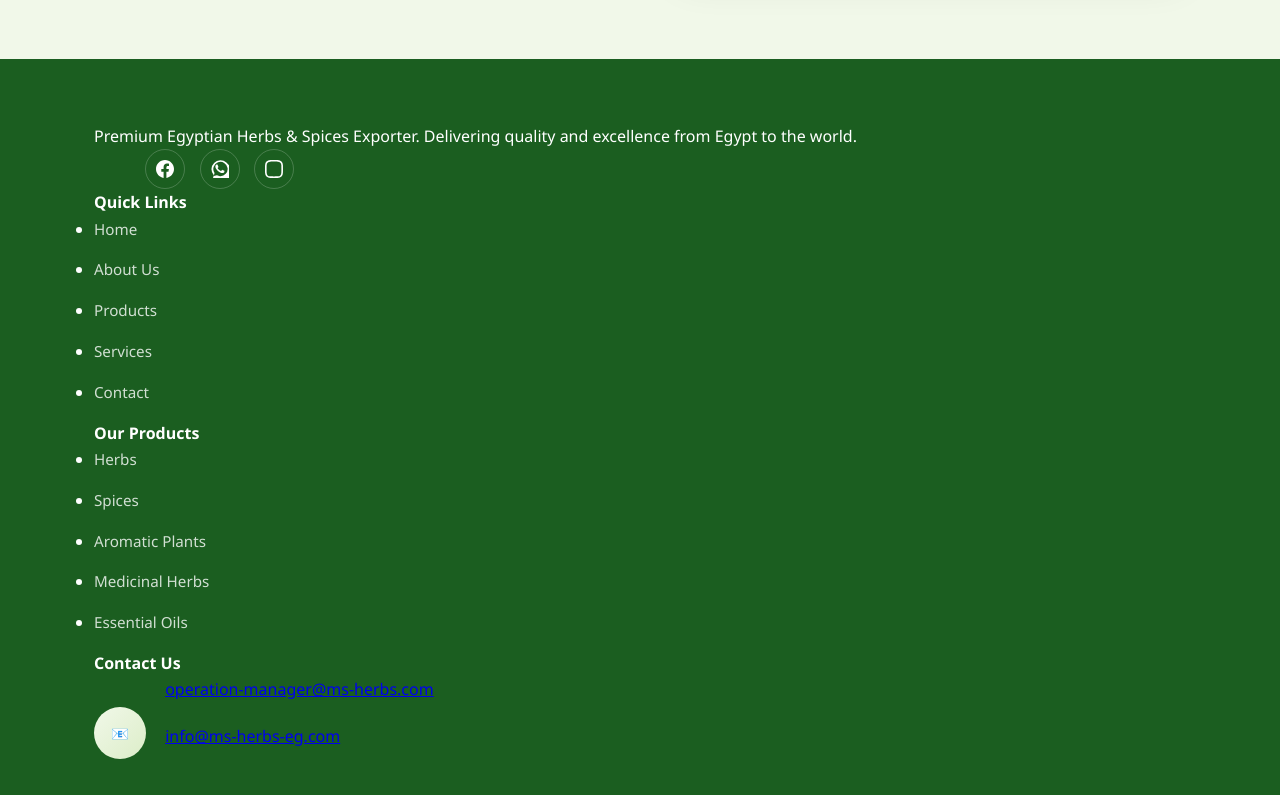
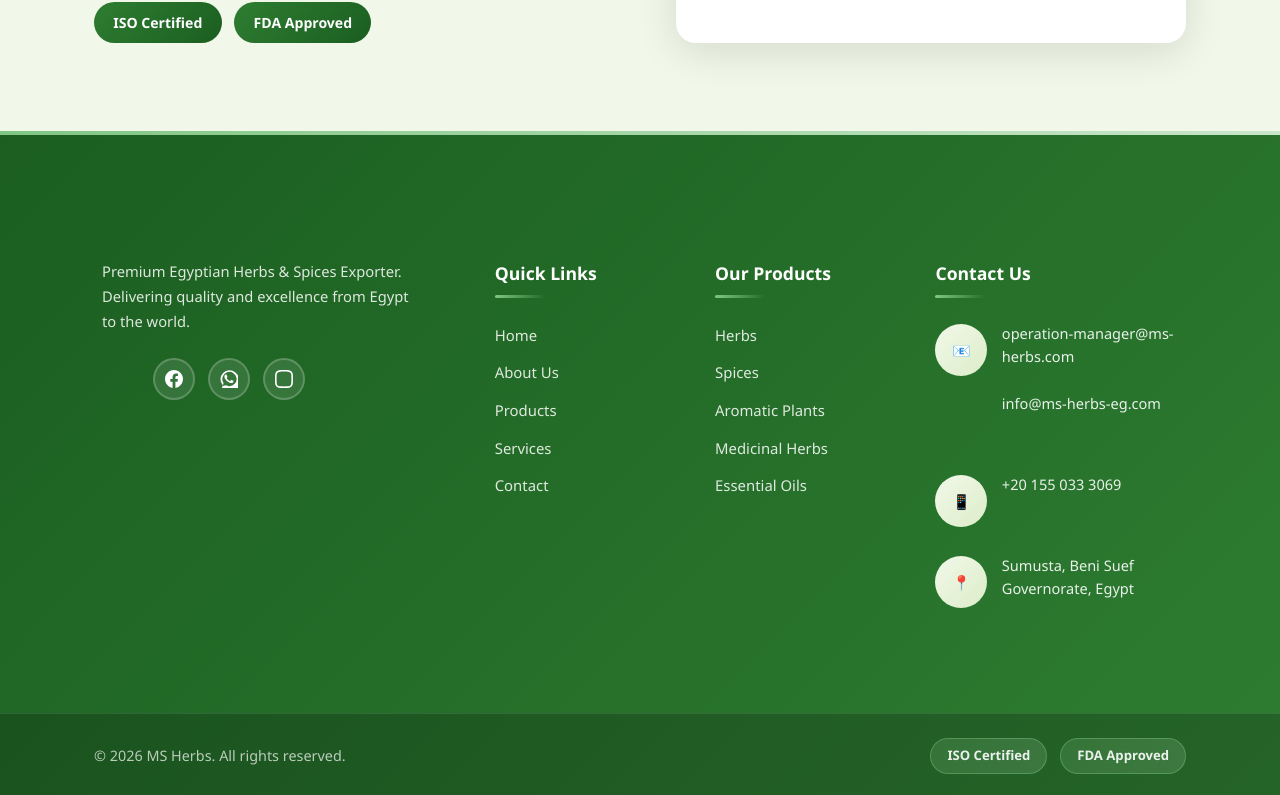
Before and after one commit to mahmoudali74/ms-herbs, a React (Create React App) app: page / in a window 1280 px wide. Shown: the part 8477-9272 px from the top of the page. Built offline with nearby package versions, Linux system fonts and the light colour scheme; the HTML template or start-up script is replaced by a standard one.

Commit message:
Implement footer styles and responsive design
Added footer styles including layout, branding, and responsive design adjustments.

```diff
--- a/src/App.css
+++ b/src/App.css
@@ -1837,338 +1837,364 @@ section {
   transform: translateY(-5px);
   box-shadow: 0 8px 30px rgba(46,125,50,0.4);
 }
-
-/* ===== RESPONSIVE ===== */
-@media (max-width: 992px) {
-  .about-grid,
-  .contact-wrapper {
-    grid-template-columns: 1fr;
-    gap: 3.5rem;
-  }
-
-  .footer-top {
-    grid-template-columns: 1fr 1fr;
-    gap: 3rem;
-  }
-
-  .footer-brand {
-    grid-column: 1 / -1;
-    max-width: 100%;
-    text-align: center;
-    margin-bottom: 1rem;
-  }
-
-  .social-links {
-    justify-content: center;
-  }
-
-  .footer-links h4::after,
-  .footer-contact h4::after {
-    left: 50%;
-    transform: translateX(-50%);
-  }
-
-  .footer-links,
-  .footer-contact {
-    text-align: center;
-  }
-
-  .footer-contact-item {
-    justify-content: center;
-  }
-
-  .modal-body {
-    grid-template-columns: 1fr;
-  }
-
-  .modal-image {
-    min-height: 250px;
-  }
-
-  .hero-stats {
-    flex-direction: column;
-    gap: 1.5rem;
-  }
-
-  .form-row {
-    grid-template-columns: 1fr;
-  }
-}
-
-@media (max-width: 768px) {
-  .nav-links,
-  .nav-cta,
-  .nav-search {
-    display: none;
-  }
-
-  .menu-toggle {
-    display: flex;
-  }
-
-  .nav-links.active {
-    display: flex;
-    flex-direction: column;
+/* ===== FOOTER STYLES ===== */
+.footer {
+  background: linear-gradient(135deg, #1B5E20 0%, #2E7D32 100%);
+  color: var(--white);
+  position: relative;
+}
+
+.footer::before {
+  content: '';
   position: absolute;
-    top: 100%;
+  top: 0;
   left: 0;
   right: 0;
-    background: var(--white);
-    padding: 1.5rem;
-    box-shadow: var(--shadow-lg);
-    gap: 1rem;
-  }
-
-  .nav-links.active a {
-    color: var(--text-dark);
-  }
-
-  .logo-img {
-    height: 45px;
-  }
-
-  .hero h1 {
-    font-size: 2.5rem;
-  }
-
-  .highlight {
-    font-size: 2.2rem;
-  }
-
-  .hero-buttons {
-    flex-direction: column;
-    align-items: center;
-  }
-
-  .hero-features {
-    flex-direction: column;
+  height: 4px;
+  background: linear-gradient(90deg, #81C784, #A5D6A7, #C8E6C9);
+}
+
+.footer-main {
+  padding: 4rem 0 2.5rem;
+}
+
+.footer-grid {
+  display: grid;
+  grid-template-columns: 2fr 1fr 1fr 1.5fr;
+  gap: 3rem;
+}
+
+/* Brand Column */
+.footer-col.brand-col {
+  padding-right: 1rem;
+}
+
+.footer-logo {
+  display: flex;
   align-items: center;
   gap: 0.8rem;
-  }
-
-  /* Footer Mobile Improvements */
-  .footer-top {
-    grid-template-columns: 1fr;
-    gap: 2.5rem;
-    text-align: center;
-    padding-bottom: 2rem;
-  }
-
-  .footer-brand {
-    grid-column: 1 / -1;
-    max-width: 100%;
+  margin-bottom: 1.3rem;
+}
+
+.footer-logo .logo-icon {
+  width: 44px;
+  height: 44px;
+  background: linear-gradient(135deg, #81C784, #A5D6A7);
+  border-radius: 12px;
+  display: flex;
+  align-items: center;
+  justify-content: center;
+  color: #1B5E20;
+  box-shadow: 0 4px 12px rgba(0, 0, 0, 0.2);
+}
+
+.footer-logo h3 {
+  font-size: 1.6rem;
+  font-weight: 700;
+  margin: 0;
+  color: var(--white);
+  letter-spacing: -0.5px;
+}
+
+.footer-desc {
+  font-size: 0.92rem;
+  line-height: 1.7;
+  color: rgba(255, 255, 255, 0.85);
   margin-bottom: 1.5rem;
-  }
-
-  .footer-logo-text {
-    justify-content: center;
-    padding-bottom: 1rem;
-    border-bottom: 1px solid rgba(255, 255, 255, 0.1);
-  }
-
-  .logo-name {
-    font-size: 1.5rem;
-  }
-
-  .logo-icon {
-    width: 42px;
-    height: 42px;
-  }
-
-  .footer-brand p {
-    padding-left: 0;
-    font-size: 0.9rem;
-    line-height: 1.6;
-    max-width: 90%;
-    margin: 1rem auto 1.5rem;
+  max-width: 320px;
 }
 
 .social-links {
-    padding-left: 0;
-    justify-content: center;
-    gap: 1rem;
-    margin-top: 0.5rem;
+  display: flex;
+  gap: 0.8rem;
 }
 
 .social-link {
   width: 42px;
   height: 42px;
+  border-radius: 50%;
+  display: flex;
+  align-items: center;
+  justify-content: center;
+  background: rgba(255, 255, 255, 0.1);
+  border: 2px solid rgba(255, 255, 255, 0.2);
+  transition: all 0.3s ease;
+  color: var(--white);
+}
+
+.social-link svg {
+  fill: currentColor;
+  width: 18px;
+  height: 18px;
+}
+
+.social-link:hover {
+  transform: translateY(-3px);
+  box-shadow: 0 6px 20px rgba(0, 0, 0, 0.3);
+}
+
+.social-link.facebook:hover {
+  background: #1877F2;
+  border-color: #1877F2;
+}
+
+.social-link.whatsapp:hover {
+  background: #25D366;
+  border-color: #25D366;
+}
+
+.social-link.instagram:hover {
+  background: linear-gradient(45deg, #f09433, #e6683c, #dc2743, #cc2366, #bc1888);
+  border-color: #bc1888;
+}
+
+/* Footer Columns */
+.footer-col {
+  padding: 0 0.5rem;
+}
+
+.footer-title {
+  font-size: 1.1rem;
+  font-weight: 700;
+  margin-bottom: 1.5rem;
+  color: var(--white);
+  position: relative;
+  padding-bottom: 0.6rem;
+}
+
+.footer-title::after {
+  content: '';
+  position: absolute;
+  left: 0;
+  bottom: 0;
+  width: 50px;
+  height: 3px;
+  background: linear-gradient(90deg, #81C784, transparent);
+  border-radius: 2px;
 }
 
 .footer-links {
+  list-style: none;
+  padding: 0;
+  margin: 0;
+}
+
+.footer-links li {
+  margin-bottom: 0.7rem;
+}
+
+.footer-links a {
+  color: rgba(255, 255, 255, 0.85);
+  text-decoration: none;
+  font-size: 0.93rem;
+  transition: all 0.3s ease;
+  display: inline-block;
+  position: relative;
+  padding-left: 0;
+}
+
+.footer-links a::before {
+  content: '→';
+  position: absolute;
+  left: -15px;
+  opacity: 0;
+  transition: all 0.3s ease;
+  color: #81C784;
+}
+
+.footer-links a:hover {
+  color: var(--white);
+  padding-left: 20px;
+}
+
+.footer-links a:hover::before {
+  opacity: 1;
+  left: 0;
+}
+
+/* Contact Info */
+.contact-info {
+  display: flex;
+  flex-direction: column;
+  gap: 1.1rem;
+}
+
+.contact-item {
+  display: flex;
+  align-items: flex-start;
+  gap: 0.9rem;
+}
+
+.contact-icon {
+  font-size: 1.3rem;
+  flex-shrink: 0;
+  margin-top: 2px;
+}
+
+.contact-details {
+  flex: 1;
+}
+
+.contact-details a,
+.contact-details p {
+  color: rgba(255, 255, 255, 0.9);
+  font-size: 0.91rem;
+  line-height: 1.6;
+  text-decoration: none;
+  transition: color 0.3s ease;
+  display: block;
+}
+
+.contact-details a:hover {
+  color: #81C784;
+}
+
+.contact-details a + a {
+  margin-top: 0.2rem;
+}
+
+/* Footer Bottom */
+.footer-bottom {
+  background: rgba(0, 0, 0, 0.2);
+  border-top: 1px solid rgba(255, 255, 255, 0.1);
+  padding: 1.5rem 0;
+  margin-top: 2rem;
+}
+
+.footer-bottom-content {
+  display: flex;
+  justify-content: space-between;
+  align-items: center;
+  flex-wrap: wrap;
+  gap: 1rem;
+}
+
+.footer-bottom p {
+  margin: 0;
+  font-size: 0.9rem;
+  color: rgba(255, 255, 255, 0.7);
+}
+
+.footer-badges {
+  display: flex;
+  gap: 0.8rem;
+  flex-wrap: wrap;
+}
+
+.badge {
+  background: linear-gradient(135deg, rgba(129, 199, 132, 0.2), rgba(165, 214, 167, 0.2));
+  border: 1px solid rgba(129, 199, 132, 0.4);
+  padding: 0.4rem 1rem;
+  border-radius: 20px;
+  font-size: 0.82rem;
+  font-weight: 600;
+  color: rgba(255, 255, 255, 0.9);
+  backdrop-filter: blur(10px);
+}
+
+/* Responsive Design */
+@media (max-width: 992px) {
+  .footer-grid {
+    grid-template-columns: 1fr 1fr;
+    gap: 2.5rem;
+  }
+
+  .footer-col.brand-col {
+    grid-column: 1 / -1;
+    padding-right: 0;
     text-align: center;
-    margin: 1.5rem 0;
-  }
-
-  .footer-links h4 {
-    font-size: 1.1rem;
-    margin-bottom: 1.5rem;
-  }
-
-  .footer-links h4::after {
+    padding-bottom: 2rem;
+    border-bottom: 1px solid rgba(255, 255, 255, 0.1);
+  }
+
+  .footer-logo {
+    justify-content: center;
+  }
+
+  .footer-desc {
+    max-width: 100%;
+    margin: 0 auto 1.5rem;
+  }
+
+  .social-links {
+    justify-content: center;
+  }
+
+  .footer-title::after {
     left: 50%;
     transform: translateX(-50%);
   }
 
-  .footer-links ul {
-    display: flex;
-    flex-wrap: wrap;
-    justify-content: center;
-    gap: 0.8rem 1.5rem;
-    padding: 0;
-  }
-
-  .footer-links li {
-    margin: 0;
-  }
-
-  .footer-links a {
-    font-size: 0.92rem;
-    padding: 0.3rem 0;
-  }
-
-  .footer-contact {
+  .footer-links a:hover {
+    padding-left: 15px;
+  }
+
+  .footer-links a::before {
+    left: -12px;
+  }
+}
+
+@media (max-width: 768px) {
+  .footer-main {
+    padding: 3rem 0 2rem;
+  }
+
+  .footer-grid {
+    grid-template-columns: 1fr;
+    gap: 2rem;
+  }
+
+  .footer-col.brand-col {
+    border-bottom: 1px solid rgba(255, 255, 255, 0.1);
+    padding-bottom: 2rem;
+  }
+
+  .footer-col {
     text-align: center;
-    margin: 1.5rem 0;
-  }
-
-  .footer-contact h4 {
-    font-size: 1.1rem;
-    margin-bottom: 1.5rem;
-  }
-
-  .footer-contact h4::after {
+  }
+
+  .footer-title {
+    font-size: 1.05rem;
+  }
+
+  .footer-title::after {
     left: 50%;
     transform: translateX(-50%);
   }
 
-  .footer-contact-item {
+  .footer-links a:hover {
+    padding-left: 0;
+  }
+
+  .footer-links a::before {
+    display: none;
+  }
+
+  .contact-item {
     justify-content: center;
-    gap: 0.9rem;
-    margin-bottom: 1.2rem;
-    padding: 0 1rem;
-  }
-
-  .footer-contact-item .icon {
-    font-size: 1.2rem;
-    margin-top: 4px;
-    min-width: 24px;
-  }
-
-  .contact-text {
-    gap: 0.3rem;
     text-align: left;
-    max-width: 280px;
-  }
-
-  .contact-text p,
-  .contact-text a {
-    font-size: 0.9rem;
-    line-height: 1.7;
-    word-break: break-word;
-  }
-
-  .footer-contact-item p {
-    font-size: 0.9rem;
-    text-align: left;
-  }
-
-  .footer-bottom {
-    padding: 1.5rem 1rem;
-    text-align: center;
-  }
-
-  .footer-bottom p {
-    font-size: 0.85rem;
-    opacity: 0.8;
-  }
-
-  .section-header h2 {
-    font-size: 2rem;
-  }
-
-  section {
-    padding: 4rem 0;
-  }
-
-  .features-grid {
-    grid-template-columns: repeat(2, 1fr);
-  }
-
-  .testimonial-card {
-    padding: 2rem 1.5rem;
-  }
-
-  .testimonial-text {
-    font-size: 1rem;
-  }
-
-  .ai-achievement-badge {
+    max-width: 300px;
+    margin: 0 auto;
+  }
+
+  .footer-bottom-content {
     flex-direction: column;
     text-align: center;
-    padding: 1.3rem 1.5rem;
-    gap: 1rem;
-    margin: 1.5rem 1rem 2rem;
-  }
-
-  .badge-icon {
-    width: 50px;
-    height: 50px;
-  }
-
-  .badge-text {
-    font-size: 0.9rem;
-    line-height: 1.6;
-  }
-
-  .badge-label {
-    font-size: 0.72rem;
+  }
+
+  .footer-badges {
+    justify-content: center;
   }
 }
 
 @media (max-width: 480px) {
-  .features-grid {
-    grid-template-columns: 1fr;
-  }
-
-  .hero-stats {
-    flex-direction: column;
-    gap: 1.5rem;
-  }
-
-  .hero-stat-number {
-    font-size: 2.2rem;
-  }
-
-  .footer-top {
-    gap: 2rem;
-    padding: 2.5rem 1.5rem 2rem;
-  }
-
-  .footer-brand p {
-    max-width: 100%;
-    font-size: 0.88rem;
-  }
-
-  .footer-links ul {
-    gap: 0.7rem 1.2rem;
-  }
-
-  .footer-links a {
-    font-size: 0.9rem;
-  }
-
-  .contact-text {
-    max-width: 240px;
-  }
-
-  .contact-text p,
-  .contact-text a {
-    font-size: 0.87rem;
-  }
-
-  .footer-contact-item {
-    gap: 0.8rem;
+  .footer-logo h3 {
+    font-size: 1.4rem;
+  }
+
+  .footer-logo .logo-icon {
+    width: 40px;
+    height: 40px;
   }
 
   .social-link {
@@ -2176,17 +2202,21 @@ section {
     height: 40px;
   }
 
-  .ai-achievement-badge {
-    padding: 1.2rem 1.2rem;
-    margin: 1.3rem 0.8rem 1.8rem;
-  }
-
-  .badge-icon {
-    width: 46px;
-    height: 46px;
-  }
-
-  .badge-text {
+  .footer-links a {
+    font-size: 0.9rem;
+  }
+
+  .contact-icon {
+    font-size: 1.2rem;
+  }
+
+  .contact-details a,
+  .contact-details p {
     font-size: 0.87rem;
   }
-}
+
+  .badge {
+    font-size: 0.78rem;
+    padding: 0.35rem 0.9rem;
+  }
+}
```
Lines whose indentation alone changed are shown as unchanged.
